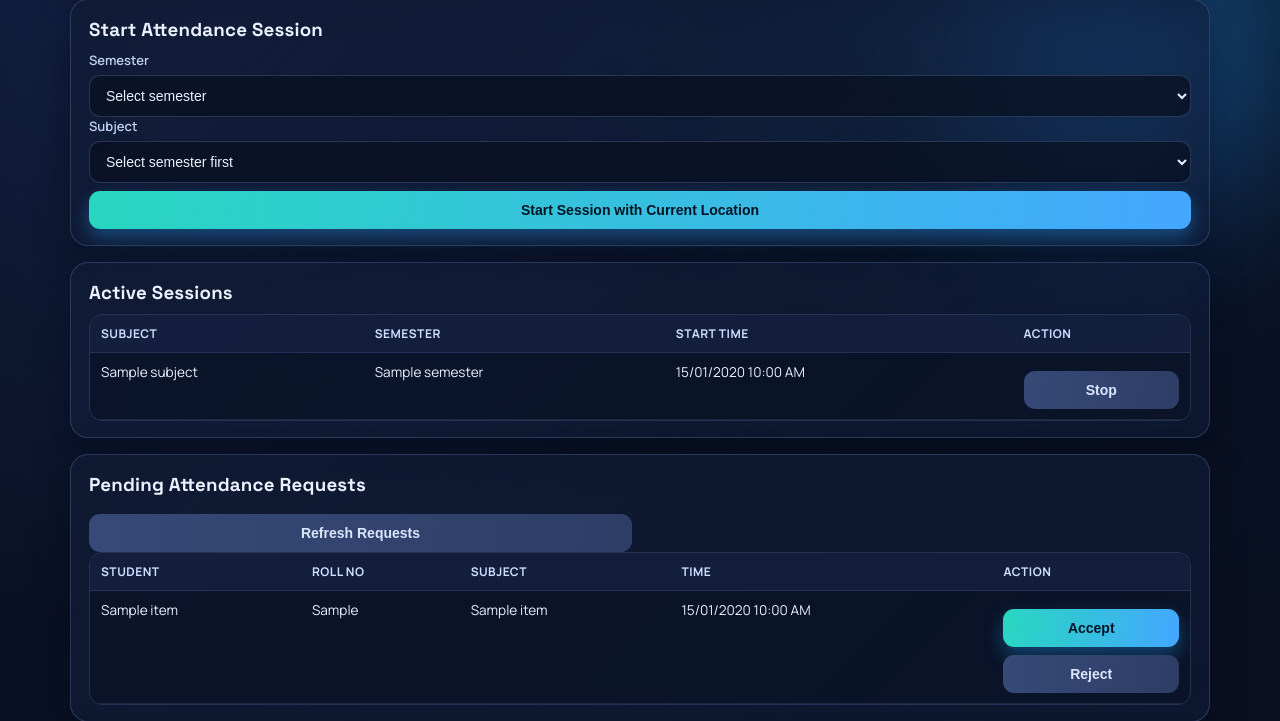
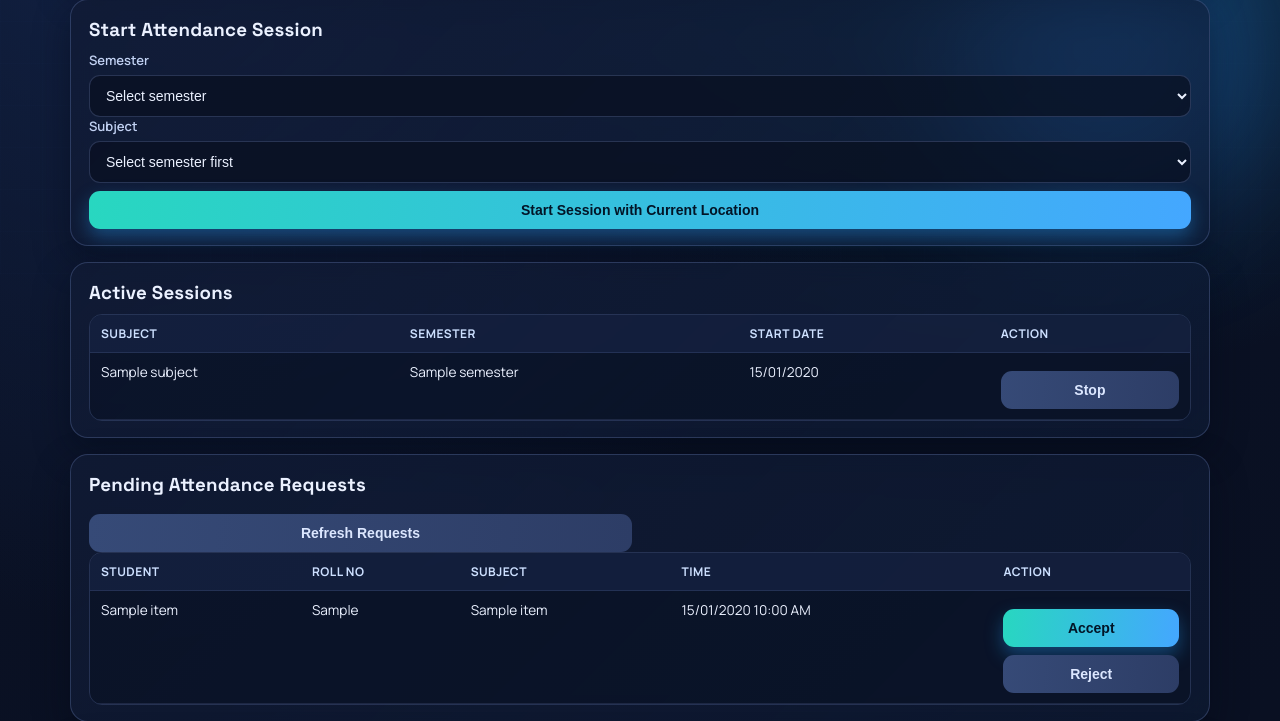
Before and after one commit to shivansh1918/LAMS-PROJECT, a Flask app: template templates/teacher_dashboard.html in a window 1280 px wide. Shown: the part 525-1246 px from the top of the page. Run offline with Flask 3, Linux system fonts and the light colour scheme; tables that the repository leaves empty hold one stand-in row (values such as "Sample post"); the template is opened without the code that fills it: values that come from a table or form of the project are taken from there, most other values are stand-ins (such as "Sample title", 1, 10 or a date in 2020).

Commit message:
finalchange

```diff
--- a/app.py
+++ b/app.py
@@ -83,6 +83,17 @@ def fmt_datetime(value):
         return ""
     try:
         return value.strftime("%d/%m/%Y %I:%M %p")
+    except Exception:
+        return str(value)
+
+
+@app.template_filter("fmt_date")
+def fmt_date(value):
+    """Format date-only values for views that should not show time."""
+    if not value:
+        return ""
+    try:
+        return value.strftime("%d/%m/%Y")
     except Exception:
         return str(value)
 
@@ -2083,7 +2094,7 @@ def start_session():
             "message": message,
             "warning": warning,
             "session_id": new_session.id,
-            "start_time": fmt_datetime(new_session.start_time),
+            "start_time": fmt_date(new_session.start_time),
         }
     )
 
--- a/templates/teacher_dashboard.html
+++ b/templates/teacher_dashboard.html
@@ -70,7 +70,7 @@
                 <tr>
                     <th>Subject</th>
                     <th>Semester</th>
-                    <th>Start Time</th>
+                    <th>Start Date</th>
                     <th>Action</th>
                 </tr>
             </thead>
@@ -79,7 +79,7 @@
                     <tr data-teacher-session-id="{{ sess.id }}">
                         <td>{{ subject.name }}</td>
                         <td>{{ semester.name }}</td>
-                        <td>{{ sess.start_time|fmt_datetime }}</td>
+                        <td>{{ sess.start_time|fmt_date }}</td>
                         <td><button type="button" class="btn-secondary" onclick="stopTeacherSession({{ sess.id }})">Stop</button></td>
                     </tr>
                 {% endfor %}
```
Also changed, not shown: instance/laas.db.
